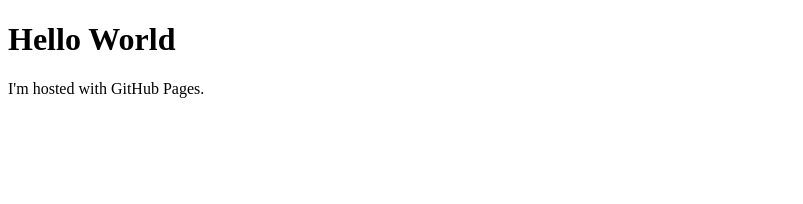
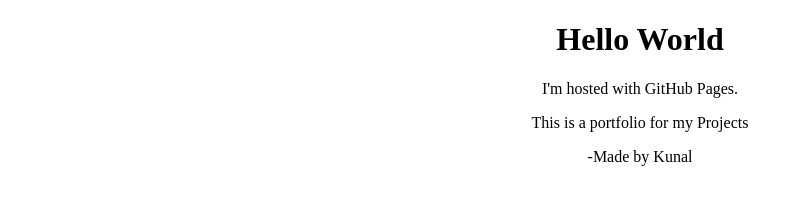
Before and after one commit to Bloatyy/Bloatyy.github.io, a plain HTML site: page index.html in a window 1280 px wide. Shown: the whole page, without its empty margins (0-803 px from the left). Drawn offline with Linux system fonts and the light colour scheme.

Commit message:
Update initial commit

```diff
--- a/index.html
+++ b/index.html
@@ -1,7 +1,14 @@
 <!DOCTYPE html>
 <html>
+<style>
+    body {
+        text-align: center;
+    }
+</style>
 <body>
 <h1>Hello World</h1>
 <p>I'm hosted with GitHub Pages.</p>
+<p>This is a portfolio for my Projects</p>
+<p>-Made by Kunal</p>
 </body>
 </html>
```
